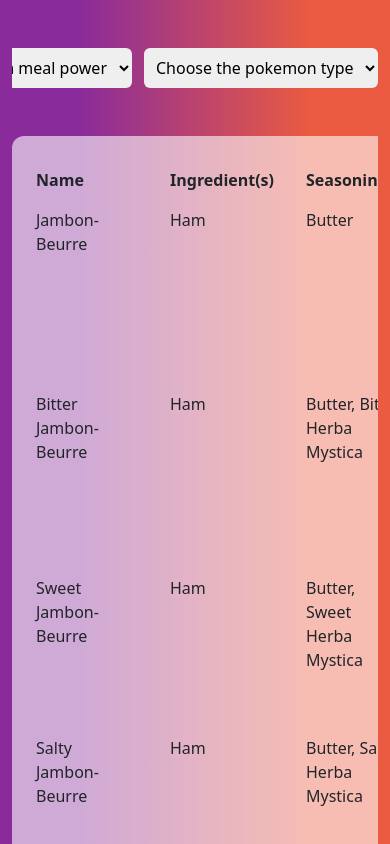
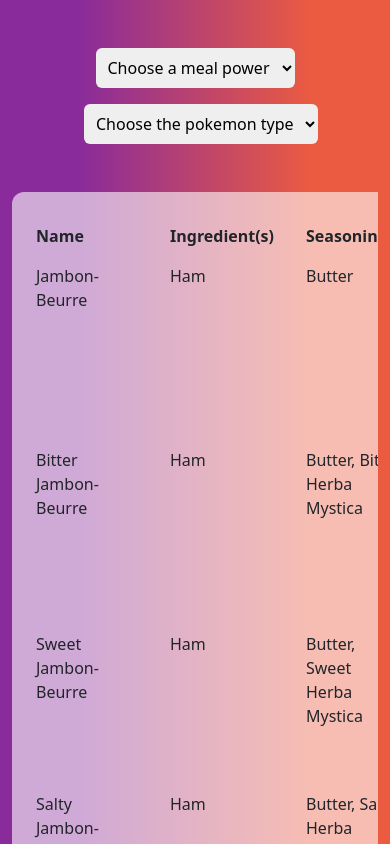
Before and after one commit to PabloRodrz/pokemon-sandwich-finder, a React (Vite) app: page / in a window 390 px wide. Built offline with nearby package versions, Linux system fonts and the light colour scheme.

Commit message:
Responsiveness fixed. To do: Add more sandwiches to data.json

```diff
--- a/src/components/sandwiches/Sandwiches.tsx
+++ b/src/components/sandwiches/Sandwiches.tsx
@@ -31,8 +31,8 @@
 
   return (
     <div className="sandwich-con container-fluid d-flex justify-content-center col-md-10 col-sm-12">
-      <div className='table-responsive-md'>
-        <div className='pt-5 d-flex justify-content-end'>
+      <div className='table-responsive-sm'>
+        <div className={`pt-5 d-flex justify-content-end ${window.innerWidth < 576 && 'flex-column align-items-center gap-3'} `}>
 
           <div onChange={handleMealPower}>
             <select name="meal-power" className='rounded'>
```
